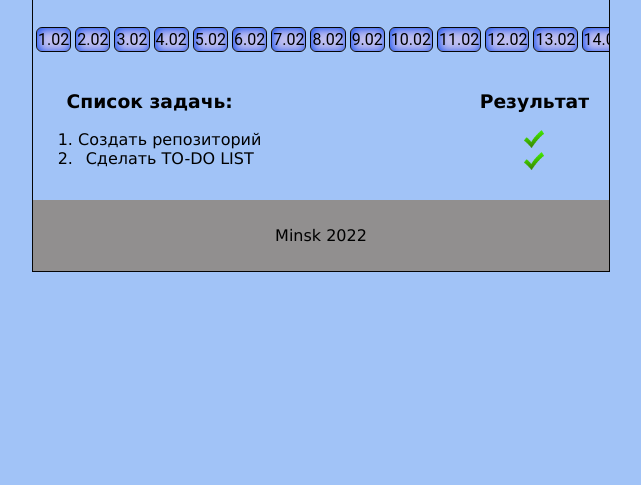
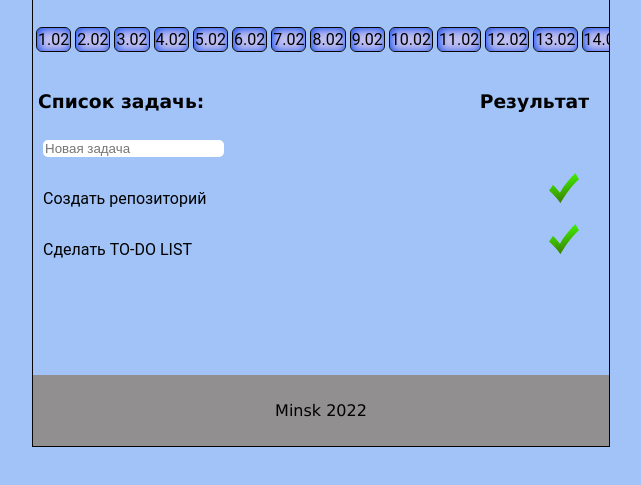
Before and after one commit to Rusel-28/r.shketsik, a plain HTML site: page index.html in a window 1280 px wide. Shown: the part 59-544 px from the top of the page, without its empty margins (319-960 px from the left). Drawn offline with Linux system fonts and the light colour scheme; a web font is replaced by a local one.

Commit message:
Add files via upload

```diff
--- a/index.html
+++ b/index.html
@@ -53,22 +53,26 @@
     <section class="tasks">
       <div class="task">
         <h3>Список задачь:</h3>
-        <ol class="text__task">
-          <li>Создать репозиторий</li>
-          <li>Cделать TO-DO LIST</li>
-        </ol>
+
       </div>
       <div class="result">
           <h3>Результат</h3>
-          <ul class="result__marker">
-            <li>
-              <img class="marker" src="./img/kisspng-check-mark.png" alt="/kiss">
-            </li>
-            <li>
-              <img class="marker" src="./img/kisspng-check-mark.png" alt="/kiss">
-            </li>
-          </ul>
+
       </div>
+    </section>
+
+    <section>
+      <input type="text" placeholder="Новая задача" >
+        <ol class="text__task">
+          <li class="flex__text">
+            <p class="text">Создать репозиторий</p>
+            <img class="marker" src="./img/kisspng-check-mark.png" alt="/kiss">
+          </li >
+          <li class="flex__text">
+            <p class="text">Cделать TO-DO LIST</p>
+            <img class="marker" src="./img/kisspng-check-mark.png" alt="/kiss">
+          </li>
+        </ol>
     </section>
 
     <footer>
--- a/style.css
+++ b/style.css
@@ -35,8 +35,9 @@ color: rgb(24, 121, 0);
 }
 
 .container{
+  height: 100%;
   max-width: 576px;
-  margin: 0 auto;
+  margin:  auto;
   border: 1px solid #050505;
 }
 
@@ -45,8 +46,8 @@ color: rgb(24, 121, 0);
   overflow-x: scroll;
 
 
-  max-height:150px;
- padding: 5px 1px;
+  /* max-height:150px; */
+  padding: 5px 1px;
 }
 .number{
 
@@ -73,10 +74,26 @@ color: rgb(24, 121, 0);
   padding: 10px 5px;
 }
 
-.task{
+.flex__text{
+  text-align: center;
+display: flex;
+justify-content: space-between;
+}
+
+.text__task{
+font-family: Roboto;
+padding-left: 10px;
 
 }
 
+input{
+  display: block;
+  margin-left: 10px;
+  border-radius: 5px;
+  outline: none;
+border: none;
+
+}
 .result{
   padding: 0 15px;
 }
@@ -84,13 +101,20 @@ color: rgb(24, 121, 0);
 .result__marker{
   list-style-type: none; /* Убираем маркеры */
   padding: 0;
+
 }
 
 .marker{
-  width: 20px;
+
+  width: 30px;
+  height: 30px;
+  margin-right: 30px;
 }
 
 footer{
   background: rgb(145, 143, 143);
   padding: 10px 0;
+  bottom: 0;
+  margin: 100px auto 0;
+
 }
```
